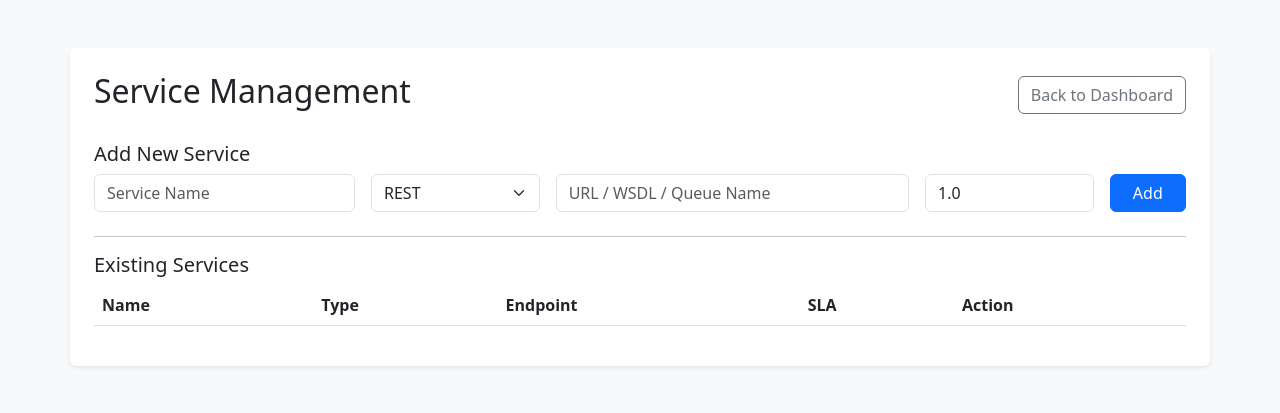
After one commit to thundergokhan/middleware-monitor, a Flask app: template src/reporting/templates/settings.html in a window 1280 px wide. The commit adds this page. Shown: the top 413 px of the page. Run offline with Flask 3, Linux system fonts and the light colour scheme; the template is opened without the code that fills it, so the values that code supplies are empty.

```diff
--- /dev/null
+++ b/src/reporting/templates/settings.html
@@ -0,0 +1,72 @@
+<!DOCTYPE html>
+<html lang="en">
+<head>
+    <meta charset="UTF-8">
+    <title>Settings - Middleware Monitor</title>
+    <link href="https://cdn.jsdelivr.net/npm/bootstrap@5.3.0/dist/css/bootstrap.min.css" rel="stylesheet">
+</head>
+<body class="bg-light p-5">
+    <div class="container bg-white p-4 rounded shadow-sm">
+        <div class="d-flex justify-content-between align-items-center mb-4">
+            <h2>Service Management</h2>
+            <a href="/" class="btn btn-outline-secondary">Back to Dashboard</a>
+        </div>
+
+        <div class="mb-4">
+            <h5>Add New Service</h5>
+            <form action="/settings/add" method="POST" class="row g-3">
+                <div class="col-md-3">
+                    <input type="text" name="name" class="form-control" placeholder="Service Name" required>
+                </div>
+                <div class="col-md-2">
+                    <select name="type" class="form-select">
+                        <option value="REST">REST</option>
+                        <option value="SOAP">SOAP</option>
+                        <option value="MQ">MQ</option>
+                    </select>
+                </div>
+                <div class="col-md-4">
+                    <input type="text" name="endpoint" class="form-control" placeholder="URL / WSDL / Queue Name" required>
+                </div>
+                <div class="col-md-2">
+                    <input type="number" step="0.1" name="sla" class="form-control" placeholder="SLA (sec)" value="1.0">
+                </div>
+                <div class="col-md-1">
+                    <button type="submit" class="btn btn-primary w-100">Add</button>
+                </div>
+            </form>
+        </div>
+
+        <hr>
+
+        <h5>Existing Services</h5>
+        <table class="table table-hover">
+            <thead>
+                <tr>
+                    <th>Name</th>
+                    <th>Type</th>
+                    <th>Endpoint</th>
+                    <th>SLA</th>
+                    <th>Action</th>
+                </tr>
+            </thead>
+            <tbody>
+                {% for service in services %}
+                <tr>
+                    <td>{{ service.name }}</td>
+                    <td>{{ service.type }}</td>
+                    <td>{{ service.url or service.wsdl or service.queue_name }}</td>
+                    <td>{{ service.sla_threshold }}s</td>
+                    <td>
+                        <form action="/settings/delete" method="POST" style="display:inline;">
+                            <input type="hidden" name="name" value="{{ service.name }}">
+                            <button type="submit" class="btn btn-sm btn-danger">Delete</button>
+                        </form>
+                    </td>
+                </tr>
+                {% endfor %}
+            </tbody>
+        </table>
+    </div>
+</body>
+</html>
--- a/src/web_server.py
+++ b/src/web_server.py
@@ -1,67 +1,75 @@
-from flask import Flask, render_template_string, jsonify
+from flask import Flask, render_template, request, jsonify, redirect, url_for, session, flash, Response
+from src.utils.logger import get_logger
+from src.engine import MonitorEngine
+from functools import wraps
 import time
-from src.engine import MonitorEngine
-from src.utils.logger import get_logger
-
-# We reuse the existing Jinja2 template logic but serve it via Flask
-# For simplicity in this structure, we'll read the template file manually
-# and pass it to render_template_string or configure Flask's template folder.
-# Given the directory structure, let's configure Flask to use the existing templates dir.
+import os
+import csv
+import io
 
 app = Flask(__name__, template_folder='reporting/templates')
-logger = get_logger("WebServer")
+app.secret_key = 'enterprise_secret_key_v2'
 
-# Global variables to hold config
+# Global vars
+monitor_engine = None
 service_config = []
-monitor_engine = MonitorEngine()
 
-def configure_server(config):
-    global service_config
-    service_config = config.get('services', [])
+# --- Auth Decorator ---
+def login_required(f):
+    @wraps(f)
+    def decorated_function(*args, **kwargs):
+        if 'logged_in' not in session:
+            return redirect(url_for('login'))
+        return f(*args, **kwargs)
+    return decorated_function
+
+# --- Routes ---
+
+@app.route('/login', methods=['GET', 'POST'])
+def login():
+    if request.method == 'POST':
+        if request.form['username'] == 'admin' and request.form['password'] == 'admin123':
+            session['logged_in'] = True
+            return redirect(url_for('dashboard'))
+        flash('Invalid credentials')
+    return render_template('login.html')
+
+@app.route('/logout')
+def logout():
+    session.pop('logged_in', None)
+    return redirect(url_for('login'))
 
 @app.route('/')
+@login_required # Secured
 def dashboard():
     """
-    Simulates the HTML report generation but on-demand.
+    Renders the HTML status dashboard.
     """
-    start_time = time.time()
-    results = monitor_engine.run_checks(service_config)
-    elapsed = time.time() - start_time
-    logger.info(f"Web request processed in {elapsed:.4f}s")
+    # Reload services from DB to get latest updates
+    current_services = monitor_engine.db.get_services()
+    if not current_services:
+        # Fallback to file config configuration if DB is empty
+        current_services = service_config
 
-    # Reuse the same template context structure as the HtmlReporter
-    total = len(results)
-    passed = sum(1 for r in results if r['status'])
-    failed = total - passed
+    results = monitor_engine.run_checks(current_services)
 
-    context = {
-        "title": "Middleware Monitor - Live Dashboard",
-        "generated_at": time.ctime(),
-        "results": results,
-        "summary": {
-            "total": total,
-            "passed": passed,
-            "failed": failed,
-            "status_class": "success" if failed == 0 else "danger"
-        }
+    summary = {
+        "total": len(results),
+        "passed": sum(1 for r in results if r['status']),
+        "failed": sum(1 for r in results if not r['status']),
+        "status_class": "success" if all(r['status'] for r in results) else "danger"
     }
 
-    # We need to read the template file because Flask expects templates in a specific `templates` folder
-    # relative to the app, but our structure is `src/reporting/templates`.
-    # To avoid moving files, I will read the file content and use render_template_string.
-    try:
-        with open('src/reporting/templates/dashboard.html', 'r') as f:
-            template_content = f.read()
-        return render_template_string(template_content, **context)
-    except Exception as e:
-        return f"Error loading template: {e}", 500
+    return render_template('dashboard.html',
+                         results=results,
+                         summary=summary,
+                         title="Enterprise Monitor v2.0",
+                         generated_at=time.strftime("%Y-%m-%d %H:%M:%S"))
 
 @app.route('/api/health')
 def api_health():
-    """
-    Returns JSON representation of the health.
-    """
-    results = monitor_engine.run_checks(service_config)
+    current_services = monitor_engine.db.get_services() or service_config
+    results = monitor_engine.run_checks(current_services)
     return jsonify({
         "timestamp": time.time(),
         "services": len(results),
@@ -70,39 +78,106 @@ def api_health():
 
 @app.route('/api/history/<path:service_name>')
 def api_history(service_name):
-    """
-    Returns historical data for a specific service.
-    """
     history = monitor_engine.db.get_history(service_name, limit=20)
     return jsonify(history)
 
 @app.route('/metrics')
 def metrics():
-    """
-    Prometheus metrics exporter.
-    """
-    results = monitor_engine.run_checks(service_config)
+    current_services = monitor_engine.db.get_services() or service_config
+    results = monitor_engine.run_checks(current_services)
     lines = []
-
-    # Help and Type definitions
     lines.append("# HELP middleware_up Service Reachability Status (1=Up, 0=Down)")
     lines.append("# TYPE middleware_up gauge")
     lines.append("# HELP middleware_latency_seconds Service Response Time")
     lines.append("# TYPE middleware_latency_seconds gauge")
 
     for r in results:
-        # Prometheus labels need to be clean
         safe_name = r['name'].replace(' ', '_').replace('(', '').replace(')', '')
         s_type = r['type']
-
-        # Metric: Up/Down
         val = 1 if r['status'] else 0
         lines.append(f'middleware_up{{service="{safe_name}", type="{s_type}"}} {val}')
-
-        # Metric: Latency
         lines.append(f'middleware_latency_seconds{{service="{safe_name}", type="{s_type}"}} {r["response_time"]}')
 
     return "\n".join(lines), 200, {'Content-Type': 'text/plain; charset=utf-8'}
+
+@app.route('/api/export')
+@login_required
+def export_data():
+    """
+    Exports current status to CSV.
+    """
+    current_services = monitor_engine.db.get_services() or service_config
+    results = monitor_engine.run_checks(current_services)
+
+    output = io.StringIO()
+    writer = csv.writer(output)
+
+    # Header
+    writer.writerow(['Service Name', 'Type', 'Status', 'Response Time (s)', 'SLA Status', 'Message', 'Timestamp'])
+
+    # Data
+    for r in results:
+        writer.writerow([
+            r['name'],
+            r['type'],
+            'UP' if r['status'] else 'DOWN',
+            r['response_time'],
+            r.get('sla_status', 'N/A'),
+            r['message'],
+            time.strftime('%Y-%m-%d %H:%M:%S', time.localtime())
+        ])
+
+    return Response(
+        output.getvalue(),
+        mimetype="text/csv",
+        headers={"Content-disposition": "attachment; filename=middleware_report.csv"}
+    )
+
+# --- Settings / Admin Routes ---
+
+@app.route('/settings')
+@login_required
+def settings():
+    services = monitor_engine.db.get_services()
+    return render_template('settings.html', services=services)
+
+@app.route('/settings/add', methods=['POST'])
+@login_required
+def settings_add():
+    name = request.form['name']
+    s_type = request.form['type']
+    endpoint = request.form['endpoint']
+    sla = float(request.form.get('sla', 1.0))
+    monitor_engine.db.add_service(name, s_type, endpoint, sla)
+    flash(f'Service {name} added.')
+    return redirect(url_for('settings'))
+
+@app.route('/settings/delete', methods=['POST'])
+@login_required
+def settings_delete():
+    name = request.form['name']
+    monitor_engine.db.delete_service(name)
+    flash(f'Service {name} deleted.')
+    return redirect(url_for('settings'))
+
+# --- Main Runner ---
+
+def configure_server(config):
+    global monitor_engine, service_config, logger
+    service_config = config.get('services', [])
+    monitor_engine = MonitorEngine()
+    logger = get_logger("WebServer")
+
+    # Auto-Migration: If DB is empty, populate from YAML
+    existing = monitor_engine.db.get_services()
+    if not existing and service_config:
+        logger.info("Migrating YAML config to Database...")
+        for s in service_config:
+            # Handle different keys for different types
+            endpoint = s.get('url') or s.get('wsdl') or s.get('queue_name') or 'unknown'
+            monitor_engine.db.add_service(s['name'], s['type'].upper(), endpoint, s.get('sla_threshold', 1.0))
+
+app.secret_key = 'super_secret_key' # Required for flash messages
 
 def run_server(config, host='0.0.0.0', port=5000):
     configure_server(config)
```
Also changed, not shown: src/ai_engine.py (added, +49 -0 lines), src/db.py (+63 -0 lines), src/engine.py (+20 -2 lines), src/reporting/templates/dashboard.html (+85 -65 lines), src/reporting/templates/login.html (added, +36 -0 lines), README.md.
